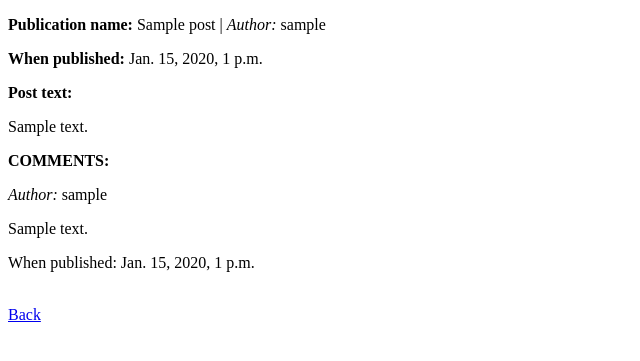
After one commit to juicejandy/djangoBlog, a Django app: page /home/post/1 in a window 1280 px wide. The commit adds this page. Shown: the top 361 px of the page, without its empty margins (0-640 px from the left). Run offline with Django 4.2, Linux system fonts and the light colour scheme; tables that the repository leaves empty hold one stand-in row (values such as "Sample post").

Commit message:
feat:add posts app with users, posts and comments for posts

```diff
--- a/blog/blog/settings.py
+++ b/blog/blog/settings.py
@@ -55,7 +55,7 @@ ROOT_URLCONF = 'blog.urls'
 TEMPLATES = [
     {
         'BACKEND': 'django.template.backends.django.DjangoTemplates',
-        'DIRS': [],
+        'DIRS': [BASE_DIR / 'templates'],
         'APP_DIRS': True,
         'OPTIONS': {
             'context_processors': [
@@ -106,7 +106,7 @@ AUTH_PASSWORD_VALIDATORS = [
 
 LANGUAGE_CODE = 'en-us'
 
-TIME_ZONE = 'UTC'
+TIME_ZONE = 'Europe/Minsk'
 
 USE_I18N = True
 
@@ -116,7 +116,7 @@ USE_TZ = True
 # Static files (CSS, JavaScript, Images)
 # https://docs.djangoproject.com/en/4.2/howto/static-files/
 
-STATIC_URL = 'static/'
+STATIC_URL = '/static/'
 
 # Default primary key field type
 # https://docs.djangoproject.com/en/4.2/ref/settings/#default-auto-field
--- a/blog/blog/urls.py
+++ b/blog/blog/urls.py
@@ -4,5 +4,5 @@ from django.urls import path, include
 
 urlpatterns = [
     path('admin/', admin.site.urls),
-    path('', include('posts.urls')),
+    path('home/', include('posts.urls')),
 ]
--- a/blog/posts/models.py
+++ b/blog/posts/models.py
@@ -1,5 +1,7 @@
 from django.db import models
 from django.contrib.auth import get_user_model
+from django.contrib.auth.models import User
+from django.utils.timezone import now
 
 User = get_user_model()
 
@@ -8,12 +10,12 @@ class Profile(models.Model):
     user = models.OneToOneField(User, on_delete=models.CASCADE, primary_key=True)
 
     def __str__(self):
-        return self.user
+        return self.user.username
 
 
 class Post(models.Model):
     title = models.CharField(max_length=50)
-    content = models.TextField
+    content = models.TextField(default='Lorem ipsum')
     pub_date = models.DateTimeField()
     profile = models.ForeignKey(Profile, on_delete=models.CASCADE)
 
@@ -22,9 +24,10 @@ class Post(models.Model):
 
 
 class Comment(models.Model):
-    comment_text = models.CharField(max_length=250)
-    user_comment = models.ForeignKey(User, on_delete=models.SET_NULL, null=True)
-    post_comment = models.ForeignKey(Post, on_delete=models.CASCADE)
+    text = models.CharField(max_length=250)
+    user = models.ForeignKey(User, on_delete=models.SET_NULL, null=True)
+    post = models.ForeignKey(Post, on_delete=models.CASCADE)
+    pub_date = models.DateTimeField(default=now)
 
     def __str__(self):
-        return self.comment_text
+        return self.text
--- /dev/null
+++ b/blog/posts/templates/posts/single_post.html
@@ -0,0 +1,18 @@
+{% extends 'base.html' %}
+
+{% block content %}
+    <p><b>Publication name: </b> {{ post.title }} | <i>Author: </i> {{ post.profile }}</p>
+    <p><b>When published: </b>{{ post.pub_date }}</p>
+    <p><b>Post text:</b></p>
+    <p>{{ post.content }}</p>
+    <p><b>COMMENTS:</b></p>
+    {% for comment in post.comment_set.all %}
+        <p><i>Author: </i>{{ comment.user }}</p>
+        <p>{{ comment }}</p>
+        <p> When published: {{ comment.pub_date}}</p>
+        <br>
+        {% empty %}
+        <p><i>It's not comments yet</i></p>
+    {% endfor %}
+    <a href="{% url 'posts:home' %}">Back</a>
+{% endblock %}
--- a/blog/posts/urls.py
+++ b/blog/posts/urls.py
@@ -4,5 +4,6 @@ from . import views
 app_name = 'posts'
 
 urlpatterns = [
-    path('', views.posts_home, name='home'),
+    path('', views.home_posts, name='home'),
+    path('post/<int:pk>', views.single_post, name='single_post'),
 ]
--- a/blog/posts/views.py
+++ b/blog/posts/views.py
@@ -1,6 +1,15 @@
 from django.shortcuts import render
 from django.http import HttpResponse
+from .models import *
 
 
-def posts_home(request):
-    return HttpResponse('dwdwd')
+def home_posts(request):
+    profiles = Profile.objects.all()
+    posts = Post.objects.all()
+
+    return render(request, 'posts/posts.html', {'profiles': profiles, 'posts': posts})
+
+
+def single_post(request, pk):
+    post = Post.objects.get(pk=pk)
+    return render(request, 'posts/single_post.html', {'post': post})
--- /dev/null
+++ b/blog/templates/base.html
@@ -0,0 +1,16 @@
+<!doctype html>
+<html lang="en">
+<head>
+    <meta charset="UTF-8">
+    <meta name="viewport"
+          content="width=device-width, user-scalable=no, initial-scale=1.0, maximum-scale=1.0, minimum-scale=1.0">
+    <meta http-equiv="X-UA-Compatible" content="ie=edge">
+    <title>{% block title %}Document{% endblock %}</title>
+</head>
+<body>
+    <main>
+        {% block content %}
+        {% endblock %}
+    </main>
+</body>
+</html>
```
Also changed, not shown: blog/posts/templates/posts/posts.html (+19 -0 lines), blog/posts/migrations/0002_post_content.py (added), blog/posts/migrations/0003_rename_post_comment_comment_post_and_more.py (added).
